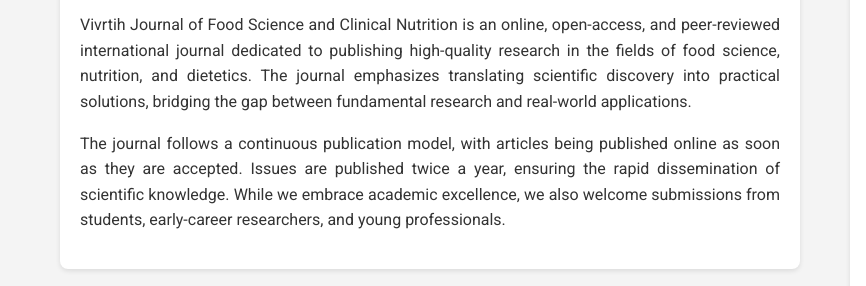
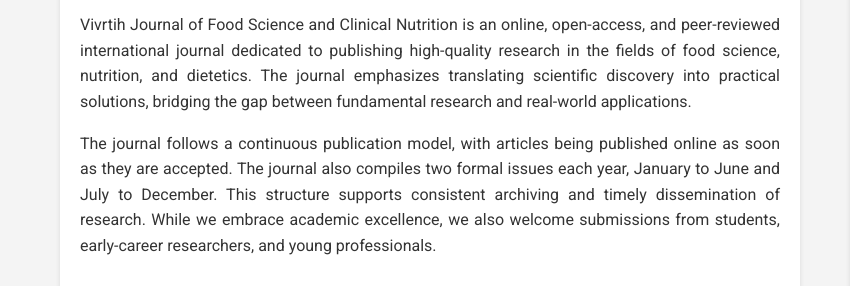
Before and after one commit to Suhas-S17/Vivrtih-Journal, a plain HTML site: page Home.html in a window 1280 px wide. Shown: the part 746-1032 px from the top of the page, 0-866 px from the left. Drawn offline with Linux system fonts and the light colour scheme.

Commit message:
Update Home.html

```diff
--- a/Home.html
+++ b/Home.html
@@ -405,7 +405,7 @@
                         <h2>About the Journal</h2>
                         <div class="card">
                             <p>Vivrtih Journal of Food Science and Clinical Nutrition is an online, open-access, and peer-reviewed international journal dedicated to publishing high-quality research in the fields of food science, nutrition, and dietetics. The journal emphasizes translating scientific discovery into practical solutions, bridging the gap between fundamental research and real-world applications.</p>
-                            <p>The journal follows a continuous publication model, with articles being published online as soon as they are accepted. Issues are published twice a year, ensuring the rapid dissemination of scientific knowledge. While we embrace academic excellence, we also welcome submissions from students, early-career researchers, and young professionals.</p>
+                            <p>The journal follows a continuous publication model, with articles being published online as soon as they are accepted. The journal also compiles two formal issues each year, January to June and July to December. This structure supports consistent archiving and timely dissemination of research. While we embrace academic excellence, we also welcome submissions from students, early-career researchers, and young professionals.</p>
                         </div>
                     </section>
 
```
